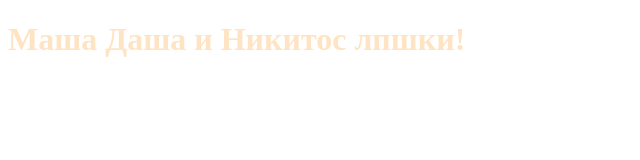
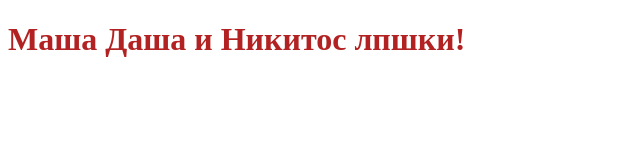
Before and after one commit to saintplayer44/saintplayer44.github.io, a plain HTML site: page index.html in a window 1280 px wide. Shown: the whole page, without its empty margins (0-640 px from the left). Drawn offline with Linux system fonts and the light colour scheme.

Commit message:
second commit

```diff
--- a/index.html
+++ b/index.html
@@ -4,7 +4,7 @@
         <title>Это сайт Никитоса</title>
         <style>
             h1 {
-                color:bisque
+                color:firebrick
             }
         </style>
     </head>
```
